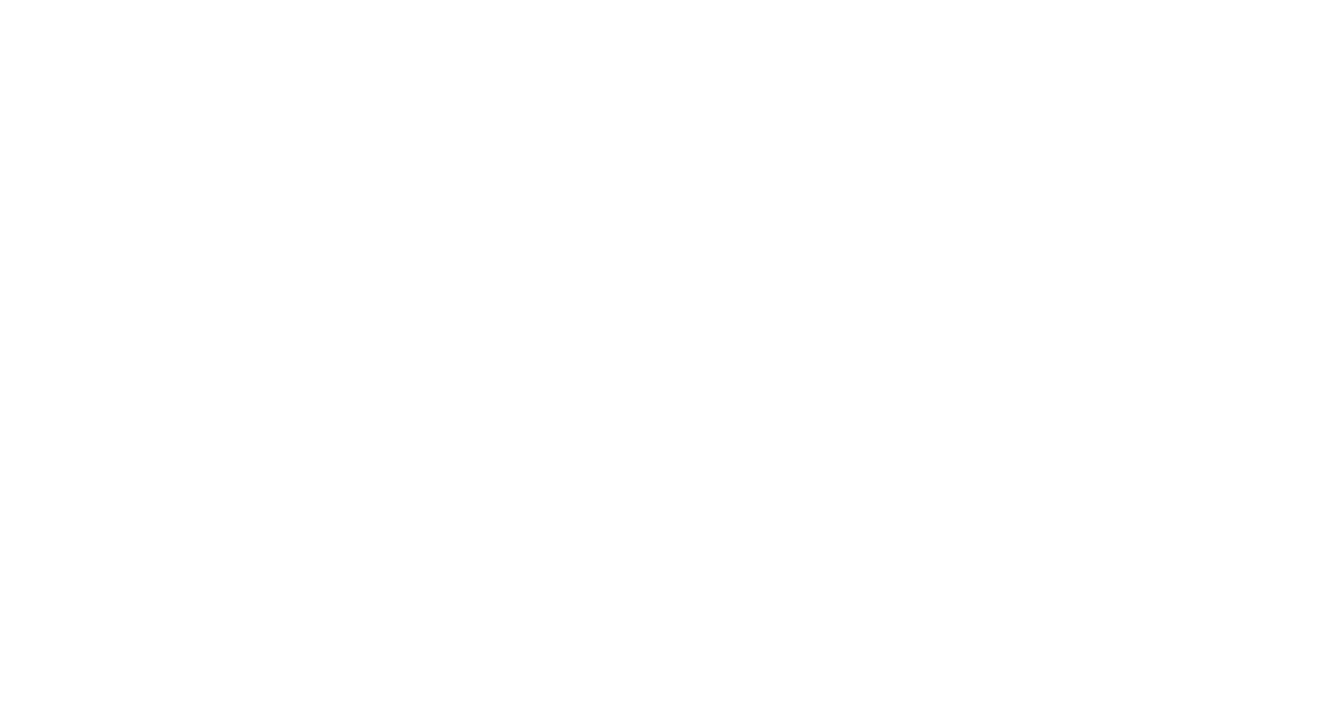
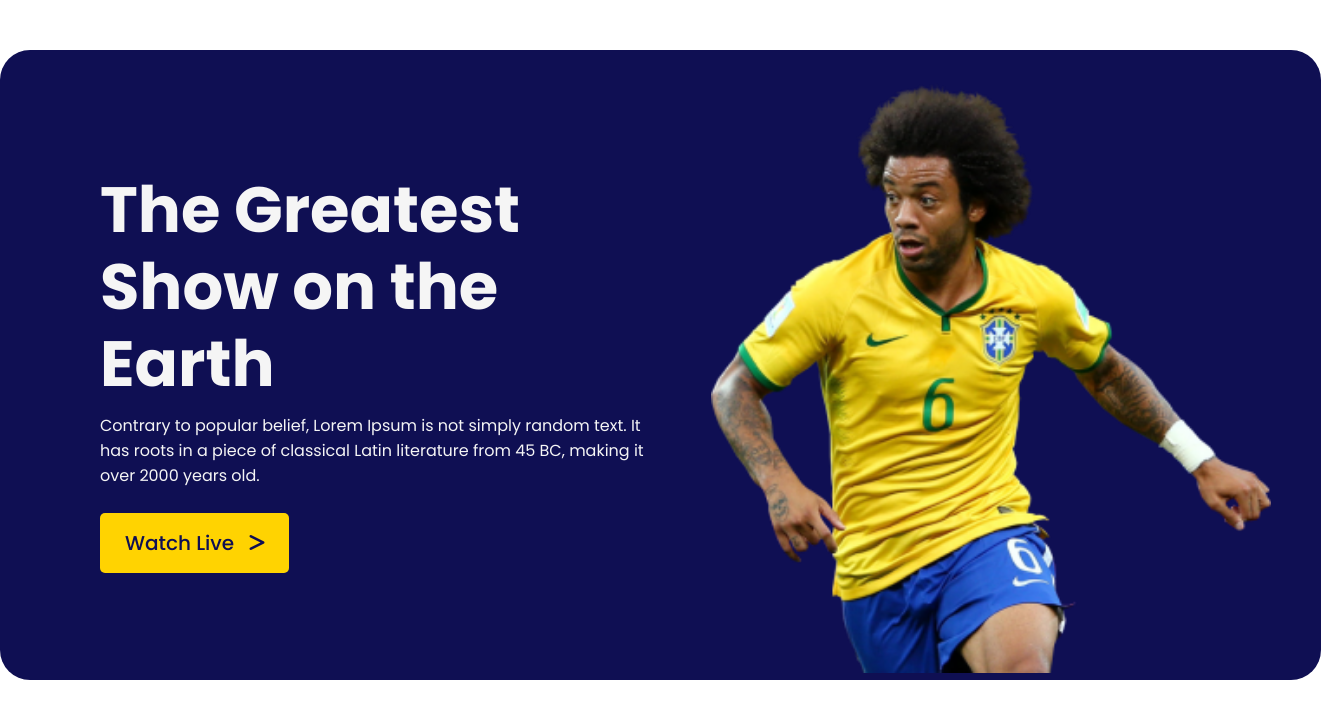
Before and after one commit to parulakhter/world-cup, a plain HTML site: page index.html in a window 1280 px wide. Shown: the whole page, 1321 px wide, since content can reach past the window. Drawn offline with Linux system fonts and the light colour scheme.

Commit message:
top part complete

```diff
--- a/index.html
+++ b/index.html
@@ -6,11 +6,39 @@
     <meta http-equiv="X-UA-Compatible" content="IE=edge">
     <meta name="viewport" content="width=device-width, initial-scale=1.0">
     <title>World Cup</title>
+    <!-- Fonts -->
+    <link rel="preconnect" href="https://fonts.googleapis.com">
+    <link rel="preconnect" href="https://fonts.gstatic.com" crossorigin>
+    <link
+        href="https://fonts.googleapis.com/css2?family=Inter:wght@400;600;700&family=Lobster&family=Poppins:wght@400;500;700;900&display=swap"
+        rel="stylesheet">
+    <!-- Font Awesome Icon -->
+    <link rel="stylesheet" href="https://cdnjs.cloudflare.com/ajax/libs/font-awesome/6.2.0/css/all.min.css">
+    <!--  StyleSheet -->
     <link rel="stylesheet" href="style.css">
 </head>
 
 <body>
+    <header class="top-part">
+        <div class="container">
+            <div class="content">
+                <div class="half-width">
+                    <h1>The Greatest Show on the Earth</h1>
+                    <p class="top-blog">Contrary to popular belief, Lorem Ipsum is not simply
+                        random text. It has roots in a piece of classical Latin literature from 45 BC, making it over
+                        2000
+                        years
+                        old.</p>
+                    <a class="link-btn" href="">Watch Live <i
+                            class="fa-sharp fa-solid fa-greater-than btn-icon"></i></a>
+                </div>
+                <div class="half-width">
+                    <img src="images/blog-images/banner-img.png" alt="">
+                </div>
+            </div>
+        </div>
 
+    </header>
 </body>
 
 </html>
--- a/style.css
+++ b/style.css
@@ -0,0 +1,61 @@
+* {
+    margin: 0;
+    padding: 0;
+    box-sizing: border-box;
+}
+
+/* Common Style */
+body {
+    font-family: 'Poppins', sans-serif;
+}
+
+/* Header */
+.container {
+    width: 1321px;
+    margin: 50px auto;
+    border-radius: 30px;
+    background-color: #0F0F53;
+}
+
+.content {
+    display: flex;
+    padding: 0 100px;
+    align-items: center;
+}
+
+.half-width {
+    width: 50%;
+}
+
+h1 {
+    font-size: 4em;
+    line-height: 1.2em;
+    color: whitesmoke;
+}
+
+.top-blog {
+    color: whitesmoke;
+    margin-top: 10px;
+    margin-bottom: 40px;
+}
+
+.link-btn {
+    color: #0F0F53;
+    text-decoration: none;
+    font-size: 20px;
+    font-weight: 500;
+    padding: 16px 25px;
+    border-radius: 5px;
+    background-color: #FFD301;
+}
+
+.btn-icon {
+    font-size: 20px;
+    margin-left: 10px;
+}
+
+.half-width img {
+    width: 100%;
+    margin-top: 33px;
+    margin-left: 50px;
+}
```
